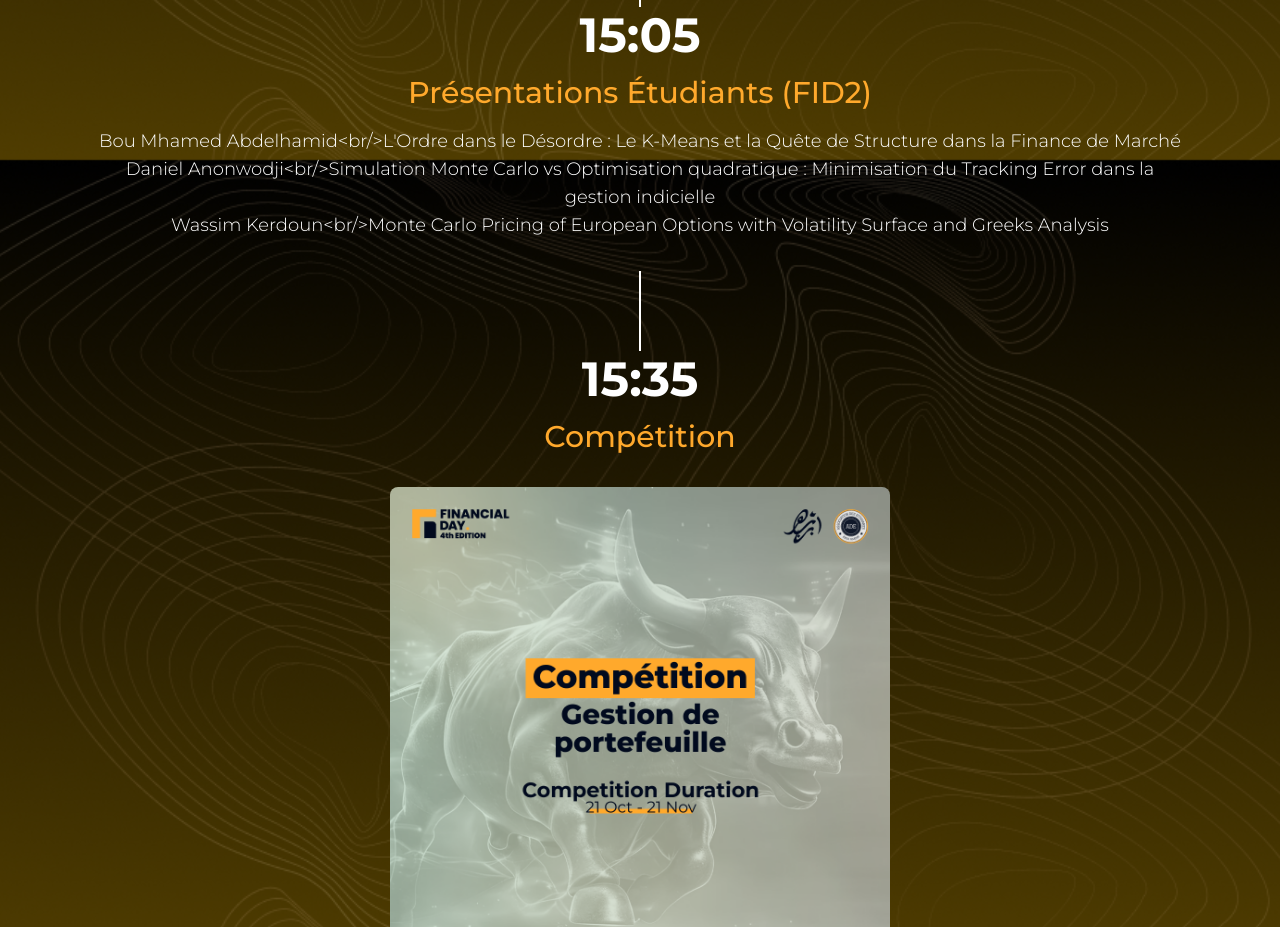
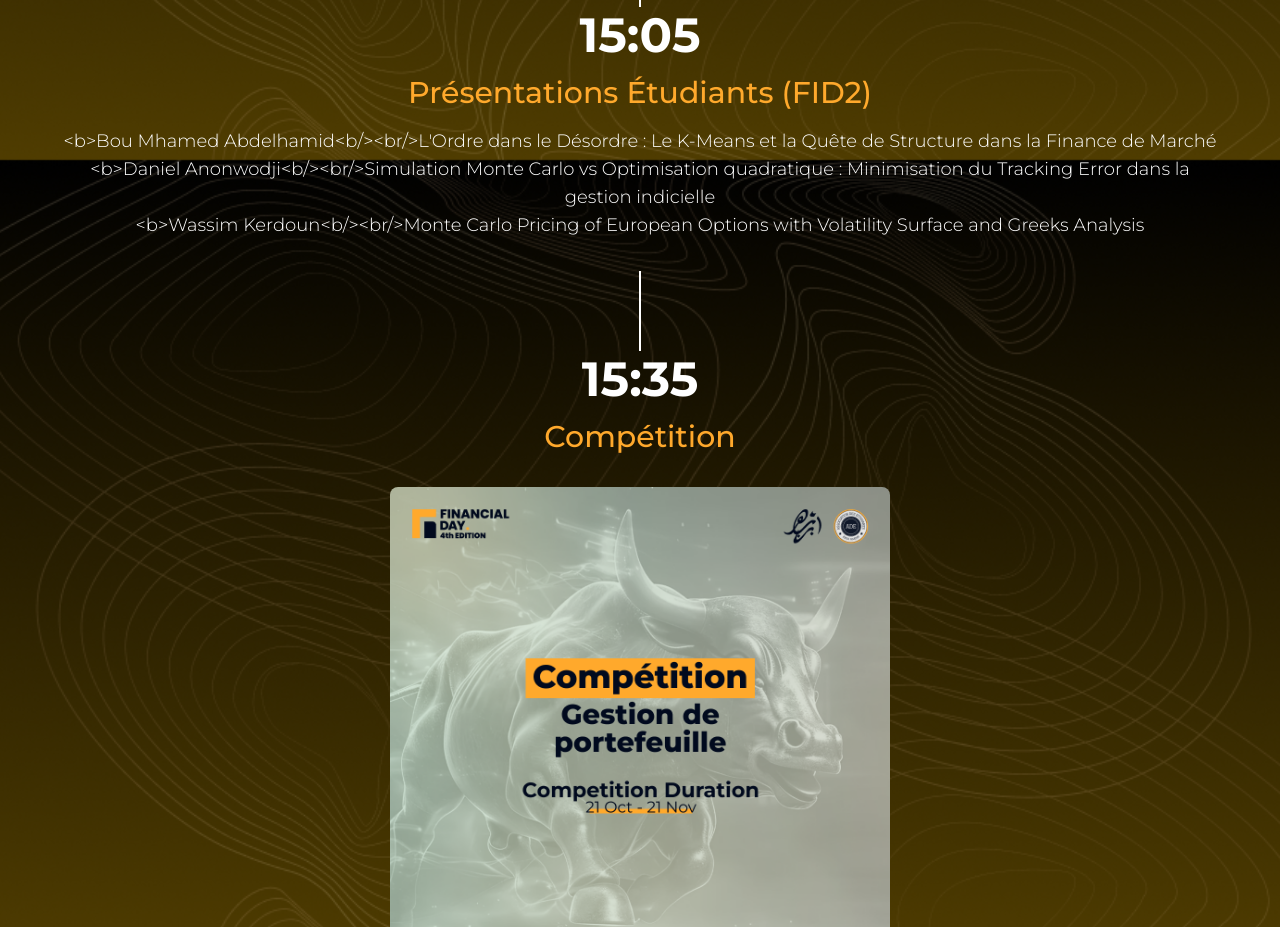
Before and after one commit to hassanelq/financial-day-planning, a Next.js app: page / in a window 1280 px wide. Shown: the part 5440-6367 px from the top of the page. Built offline with nearby package versions, Linux system fonts and the light colour scheme.

Commit message:
fix: enhance student presentation details with bold formatting for clarity

```diff
--- a/app/page.js
+++ b/app/page.js
@@ -61,9 +61,9 @@ export default function Home() {
       time: "15:05",
       title: "Présentations Étudiants (FID2)",
       details: [
-        "Bou Mhamed Abdelhamid<br/>L'Ordre dans le Désordre : Le K-Means et la Quête de Structure dans la Finance de Marché",
-        "Daniel Anonwodji<br/>Simulation Monte Carlo vs Optimisation quadratique : Minimisation du Tracking Error dans la gestion indicielle",
-        "Wassim Kerdoun<br/>Monte Carlo Pricing of European Options with Volatility Surface and Greeks Analysis",
+        "<b>Bou Mhamed Abdelhamid<b/><br/>L'Ordre dans le Désordre : Le K-Means et la Quête de Structure dans la Finance de Marché",
+        "<b>Daniel Anonwodji<b/><br/>Simulation Monte Carlo vs Optimisation quadratique : Minimisation du Tracking Error dans la gestion indicielle",
+        "<b>Wassim Kerdoun<b/><br/>Monte Carlo Pricing of European Options with Volatility Surface and Greeks Analysis",
       ],
       images: [],
     },
```
